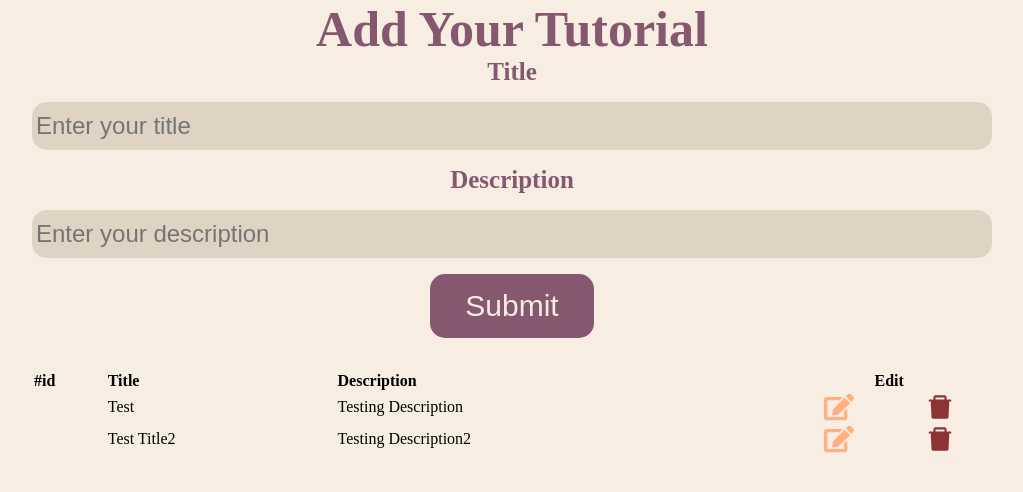
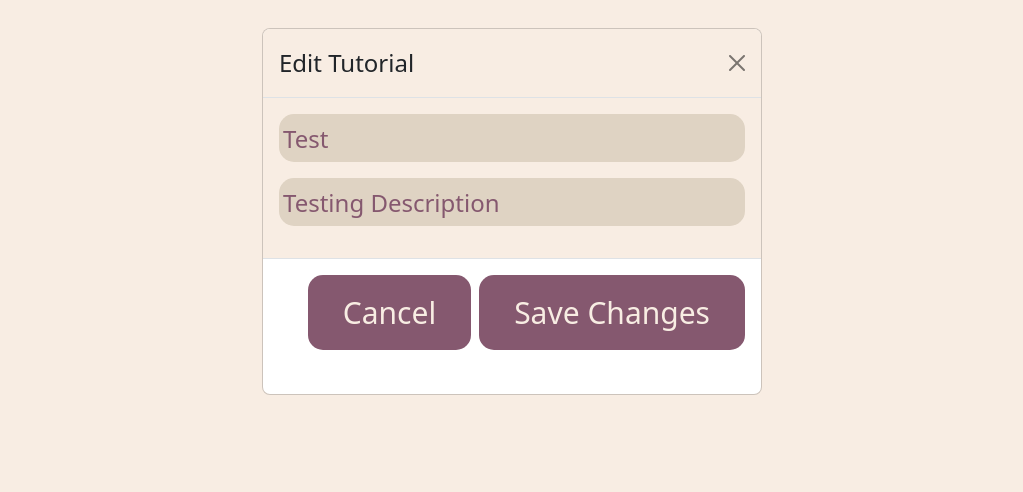
Before and after one commit to fulyature/tutorial-app, a React (Create React App) app: page / in a window 1280 px wide. Both pictures are taken after a click on the icon 966 px from the left and 407 px from the top of the page. Shown: the top 492 px of the page, without its empty margins (128-1151 px from the left). Built offline with nearby package versions, Linux system fonts and the light colour scheme; no server answers.

Commit message:
Edit app logic and styles

```diff
--- a/public/index.html
+++ b/public/index.html
@@ -15,6 +15,12 @@
       user's mobile device or desktop. See https://developers.google.com/web/fundamentals/web-app-manifest/
     -->
     <link rel="manifest" href="%PUBLIC_URL%/manifest.json" />
+    <link
+      rel="stylesheet"
+      href="https://cdn.jsdelivr.net/npm/bootstrap@5.3.0/dist/css/bootstrap.min.css"
+      integrity="sha384-9ndCyUaIbzAi2FUVXJi0CjmCapSmO7SnpJef0486qhLnuZ2cdeRhO02iuK6FUUVM"
+      crossorigin="anonymous"
+    />
     <!--
       Notice the use of %PUBLIC_URL% in the tags above.
       It will be replaced with the URL of the `public` folder during the build.
@@ -24,7 +30,7 @@
       work correctly both with client-side routing and a non-root public URL.
       Learn how to configure a non-root public URL by running `npm run build`.
     -->
-    <title>First React App</title>
+    <title>Tutorials</title>
   </head>
   <body>
     <noscript>You need to enable JavaScript to run this app.</noscript>
--- a/src/App.js
+++ b/src/App.js
@@ -3,9 +3,7 @@ import Home from "./pages/Home";
 function App() {
   return (
     <div className="App">
-      <>
-        <Home />
-      </>
+      <Home />
     </div>
   );
 }
--- a/src/components/EditTutorial.jsx
+++ b/src/components/EditTutorial.jsx
@@ -1,7 +1,40 @@
-import React from "react";
+import axios from "axios";
+import { useEffect, useState } from "react";
+import { Modal, Button } from "react-bootstrap";
 
-const EditTutorial = () => {
-  return <div>EditTutorial</div>;
+const EditTutorial = ({ show, tutorial, handleClose, handleSave }) => {
+  console.log(tutorial, "fulya");
+  const [title, setTitle] = useState(tutorial?.title);
+  const [description, setDescription] = useState(tutorial?.description);
+
+  return (
+    <Modal show={show} onHide={handleClose}>
+      <Modal.Header closeButton>
+        <Modal.Title>Edit Tutorial</Modal.Title>
+      </Modal.Header>
+      <Modal.Body>
+        <input value={title} onChange={(e) => setTitle(e.target.value)} />
+        <input
+          value={description}
+          onChange={(e) => setDescription(e.target.value)}
+        />
+      </Modal.Body>
+      <Modal.Footer>
+        <Button variant="secondary" onClick={handleClose}>
+          Cancel
+        </Button>
+        <Button
+          variant="primary"
+          onClick={() => {
+            const { id } = tutorial;
+            handleSave(id, title, description);
+          }}
+        >
+          Save Changes
+        </Button>
+      </Modal.Footer>
+    </Modal>
+  );
 };
 
 export default EditTutorial;
--- a/src/components/TutorialList.jsx
+++ b/src/components/TutorialList.jsx
@@ -1,19 +1,37 @@
 import { FaEdit } from "react-icons/fa";
 import { AiFillDelete } from "react-icons/ai";
 import axios from "axios";
+import EditTutorial from "./EditTutorial";
+import { useState } from "react";
+
+const BASE_URL = "https://tutorial-api.fullstack.clarusway.com/tutorials/";
 
 const TutorialList = ({ tutorials, getTutorials }) => {
+  const [editingItem, setEditingItem] = useState(null);
   const handleDelete = async (id) => {
-    const BASE_URL = "https://tutorial-api.fullstack.clarusway.com/tutorials/";
-
     try {
-      await axios.delete(`${BASE_URL}${id}/`);
+      await axios.delete(`${BASE_URL}${id}`);
     } catch (error) {
       console.log(error);
     }
     getTutorials();
   };
+
+  const handleClose = () => {
+    setEditingItem();
+  };
+
+  const handleEdit = async (id, title, description) => {
+    try {
+      await axios.put(`${BASE_URL}${id}/`, { title, description });
+    } catch (error) {
+      console.log(error);
+    }
+    setEditingItem(null);
+    getTutorials();
+  };
   return (
+    <div>
       <table>
         <thead>
           <tr>
@@ -32,7 +50,14 @@ const TutorialList = ({ tutorials, getTutorials }) => {
                 <td>{title}</td>
                 <td>{description}</td>
                 <td className="actions">
-                <FaEdit size={30} type="button" className="edit" />
+                  <FaEdit
+                    size={30}
+                    type="button"
+                    className="edit"
+                    data-bs-toggle="modal"
+                    data-bs-target="#open-modal"
+                    onClick={() => setEditingItem(item)}
+                  />
                   <AiFillDelete
                     size={30}
                     type="button"
@@ -45,6 +70,15 @@ const TutorialList = ({ tutorials, getTutorials }) => {
           })}
         </tbody>
       </table>
+      {editingItem && (
+        <EditTutorial
+          tutorial={editingItem}
+          show={editingItem}
+          handleClose={handleClose}
+          handleSave={handleEdit}
+        />
+      )}
+    </div>
   );
 };
 
```
Also changed, not shown: 13 other files (tests, documents, lock files or other folders). Lines whose indentation alone changed are shown as unchanged.
